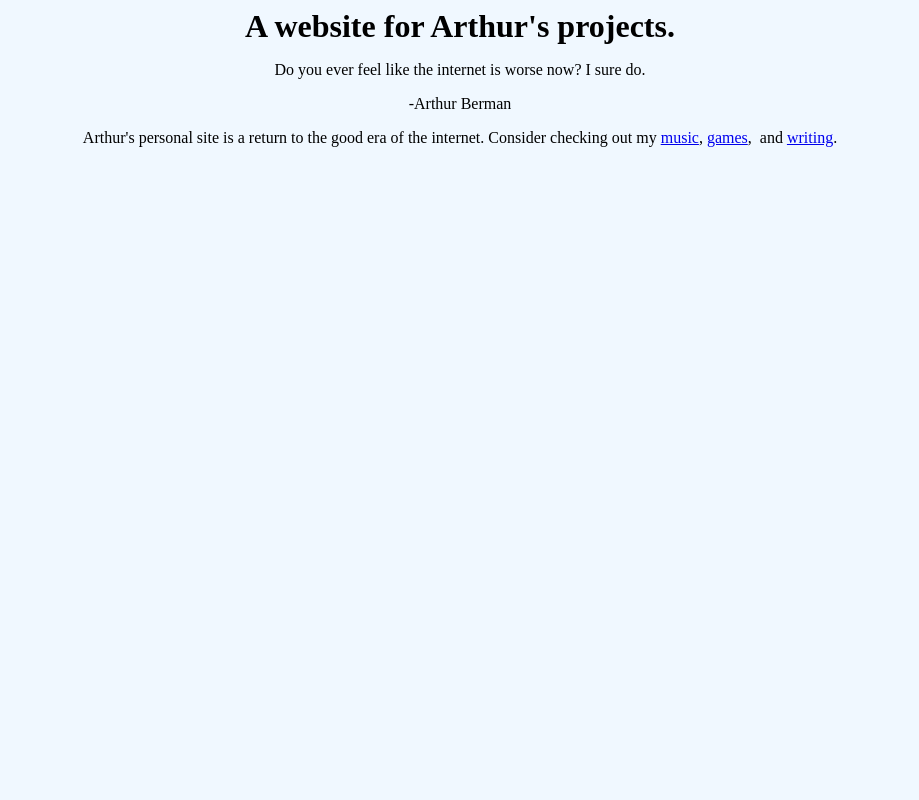
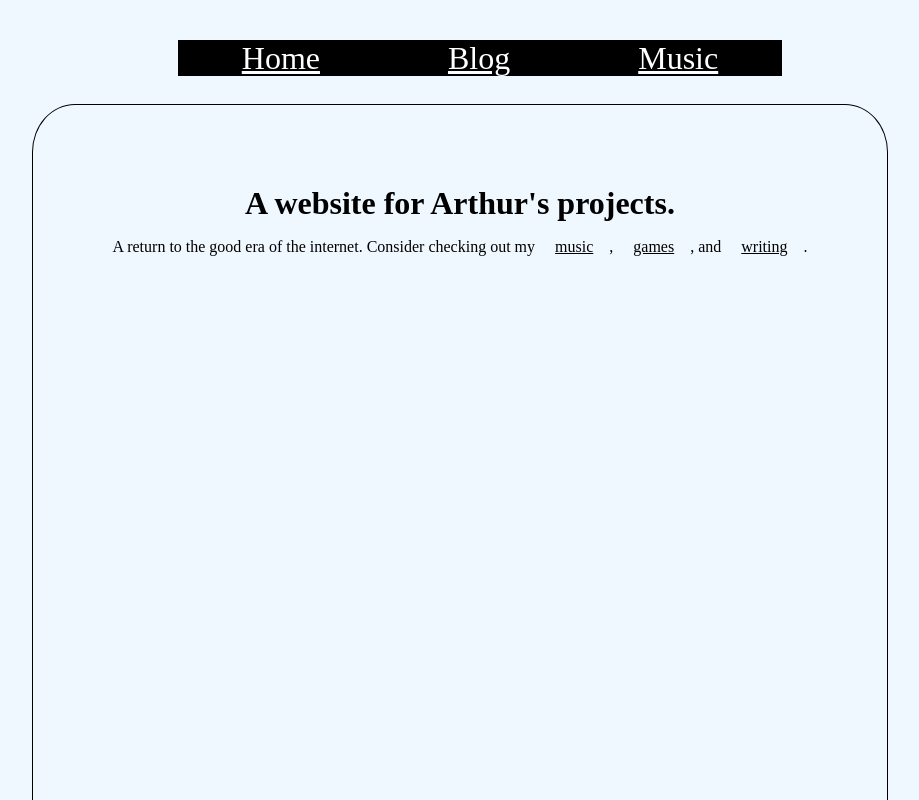
Before and after one commit to arthurberman/arthurberman.github.io, a Nuxt app: page / in a window 1280 px wide. Shown: the top 800 px of the page, without its empty margins (180-1099 px from the left). Built offline with nearby package versions, Linux system fonts and the light colour scheme.

Commit message:
Styling changes

```diff
--- a/app.vue
+++ b/app.vue
@@ -1,13 +1,19 @@
 <script setup lang="ts">
 const appConfig = useAppConfig();
+useHead({
+  title: 'STEAM Education'
+})
 </script>
 <style>
 @import '~/assets/css/main.css';
 </style>
 <template>
-  <div>
-    <NuxtLayout>
-      <NuxtPage/>
-    </NuxtLayout>
+  <div id="page">
+    <NavHeader />
+    <div class="middle">
+      <NuxtLayout>
+        <NuxtPage />
+      </NuxtLayout>
+    </div>
   </div>
 </template>
--- a/assets/css/main.css
+++ b/assets/css/main.css
@@ -1,7 +1,3 @@
-* {
-    background-color: aliceblue;
-}
-
 h1 {
     display: flex;
     margin: auto;
@@ -9,6 +5,57 @@ h1 {
 }
 
 p {
-    display: flex;
     justify-content: center;
 }
+
+.navbar {
+    display: flex;
+    padding-top: 1em;
+    list-style-type: none;
+    text-align: center;
+    justify-content: center;
+    align-self: center;
+    border-radius: 5%;
+    height: 3em;
+}
+
+a, a:visited, a:hover, a:active
+{
+    color: inherit;
+    padding-left: 1em;
+    padding-right: 1em;
+}
+
+.navbar li a {
+    height: 100%;
+    padding-left: 2em;
+    padding-right: 2em;
+    color: white;
+    background-color: black;
+    font-size: 2em;
+}
+li a:hover {
+    background-color: grey;
+}
+
+#page {
+    display: flex;
+    flex-wrap: wrap;
+    flex-direction: column;
+}
+
+html {
+    display: flex;
+    flex-wrap: wrap;
+    justify-content: center;
+    background-color: aliceblue;
+}
+
+.middle {
+    justify-content: center;
+    border: solid black 1px;
+    border-radius: 5%;
+    min-height: 100vh;
+    min-width: 50vw;
+    padding: 10vh;
+}
--- /dev/null
+++ b/components/FunSidebar.vue
@@ -0,0 +1,7 @@
+<template>
+    <ul class="sidebar">
+        <li><NuxtLink href="/">Home</NuxtLink></li>
+        <li><NuxtLink href="/blog">Blog</NuxtLink></li>
+        <li><NuxtLink href="/music">Music</NuxtLink></li>
+    </ul>
+</template>
--- /dev/null
+++ b/components/NavHeader.vue
@@ -0,0 +1,7 @@
+<template>
+    <ul class="navbar">
+        <li><NuxtLink href="/">Home</NuxtLink></li>
+        <li><NuxtLink href="/blog">Blog</NuxtLink></li>
+        <li><NuxtLink href="/music">Music</NuxtLink></li>
+    </ul>
+</template>
--- a/pages/index.vue
+++ b/pages/index.vue
@@ -1,14 +1,11 @@
 <template>
     <div>
         <h1>A website for Arthur's projects.</h1>
-        <Quote content=" Do you ever feel like the internet is worse now? I sure do." author="Arthur Berman"/>
-        <p> Arthur's
-            personal site is a return to the good era of the internet. Consider checking out my&nbsp;
-            <NuxtLink to="/music">music</NuxtLink>,&nbsp;
-
-
-            <a href="https://artprojects.itch.io/orion-towers">games</a>,&nbsp;
-            and&nbsp;
+        <p>
+            A return to the good era of the internet. Consider checking out my
+            <NuxtLink to="/music">music</NuxtLink>,
+            <a href="https://artprojects.itch.io/">games</a>,
+            and
             <NuxtLink to="/blog">writing</NuxtLink>.
         </p>
     </div>
```
